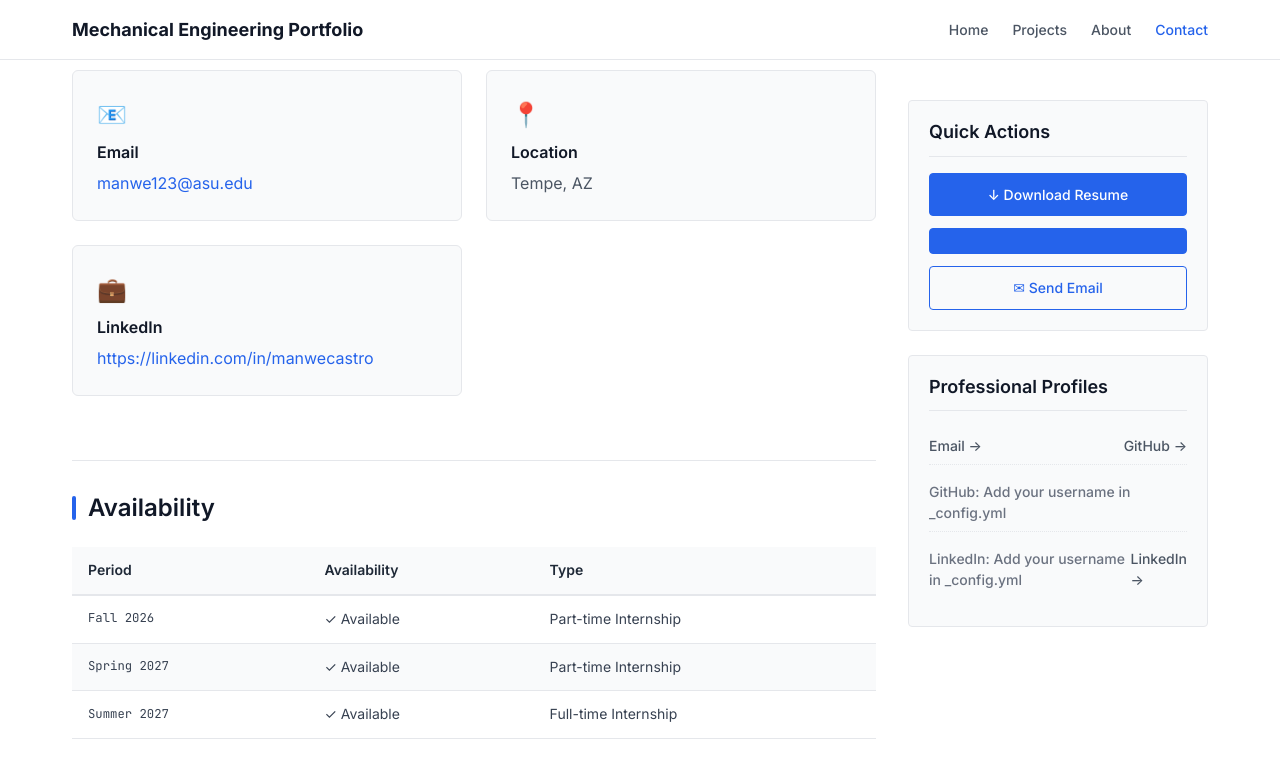
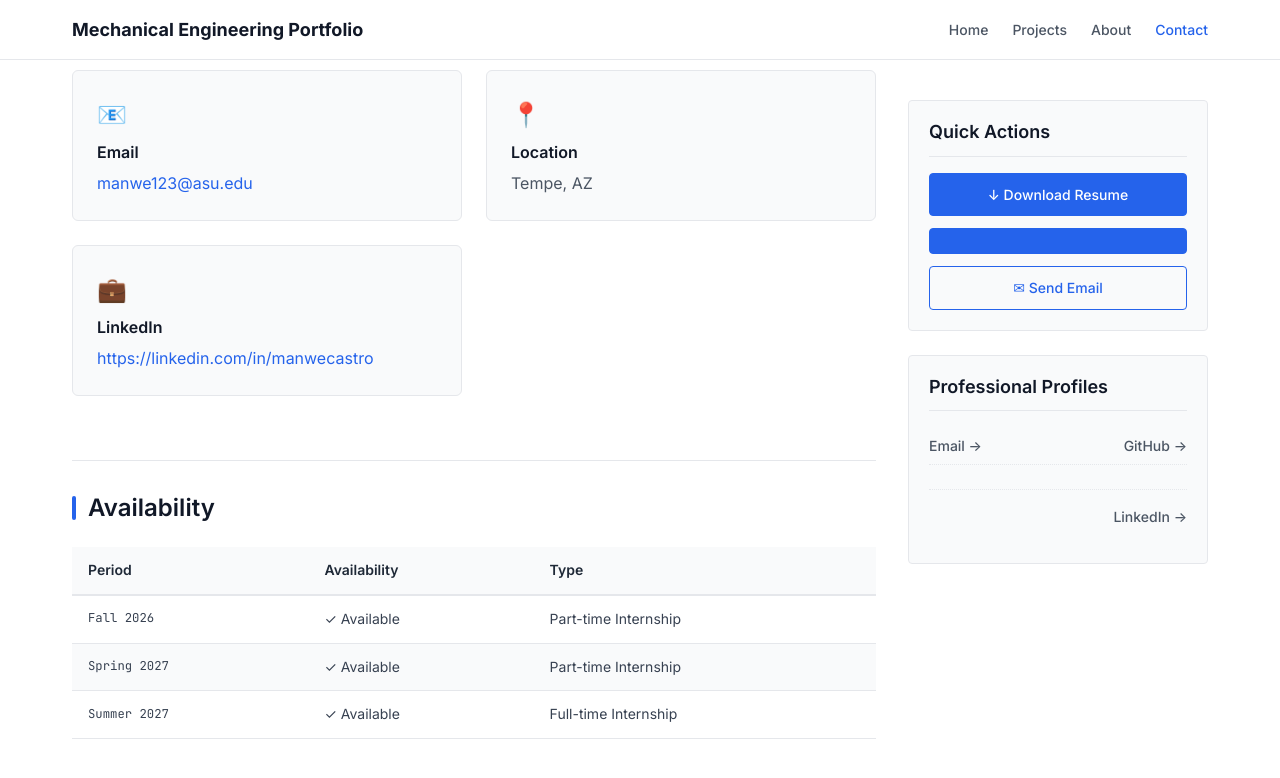
Before and after one commit to manwe-123/manwe-123.github.io, a Jekyll site: the page built from contact.html, in a window 1280 px wide and 900 px high, scrolled down 491 px. Shown: the top 778 px of the window. Built offline with Jekyll 4.4.1, drawn with Linux system fonts in a browser that asks for light colours.

Commit message:
Remove username placeholders from contact.html
Removed placeholder text for GitHub and LinkedIn usernames.

```diff
--- a/contact.html
+++ b/contact.html
@@ -123,12 +123,12 @@ title: Contact
             </li>
             <li class="spec-item">
               <span class="spec-label" style="color: #6b7280;">
-                GitHub: Add your username in _config.yml
+
               </span>
             </li>
             <li class="spec-item">
               <span class="spec-label" style="color: #6b7280;">
-                LinkedIn: Add your username in _config.yml
+
               </span>
               <a href="https://linkedin.com/in/manwecastro" target="_blank" rel="noopener" class="spec-label">
                 LinkedIn →
```
